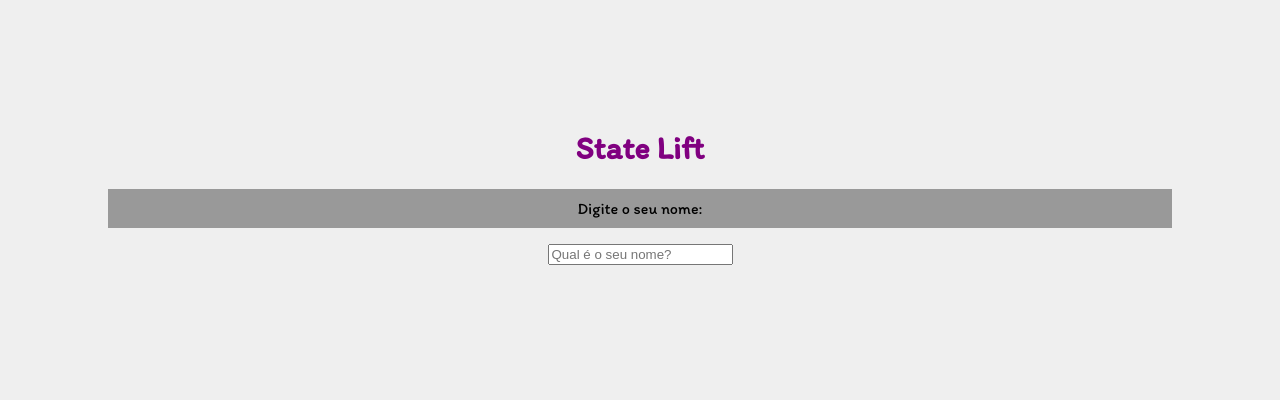
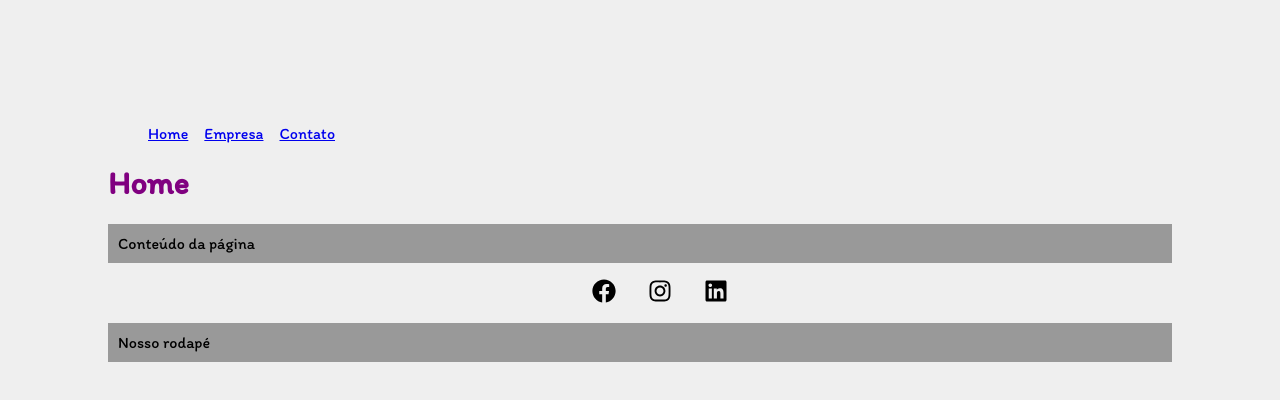
Before and after one commit to marosleo/my-app, a React (Create React App) app: page / in a window 1280 px wide. Shown: the top 400 px of the page. Built offline with nearby package versions, Linux system fonts and the light colour scheme.

Commit message:
Rotas-arrumadas

```diff
--- a/src/App.js
+++ b/src/App.js
@@ -1,19 +1,23 @@
-import {useState} from 'react'
-
-import "./App.css";
-import SeuNome from './components/SeuNome'
-import Saudacao from './components/Saudacao';
+import {BrowserRouter as Router, Routes, Route} from 'react-router-dom'
+import Home from './pages/Home'
+import Contato from './pages/Contato'
+import Empresa from './pages/Empresa'
+import NavBar from './components/layouts/Navbar'
+import Footer from './components/layouts/Footer'
 
 function App() {
-  const [nome, setNome] = useState()
 
   return (
-    <div className="App">
-     <h1>State Lift</h1>
-     <SeuNome setNome={setNome} />
-     <Saudacao nome={nome}/>
-    </div>
-  );
+    <Router>
+      <NavBar/>
+      <Routes>
+          <Route exact path="/" element={<Home />} />
+          <Route path="/contato" element={<Contato />} />
+          <Route path="/empresa" element={<Empresa />} />
+      </Routes>
+      <Footer />
+    </Router>
+  )
 }
 
 export default App;
--- /dev/null
+++ b/src/components/layouts/Footer.js
@@ -0,0 +1,18 @@
+import { FaFacebook, FaInstagram, FaLinkedin } from 'react-icons/fa'
+import styles from './Footer.module.css'
+
+function Footer(){
+    return(
+        <footer>
+            <ul className={styles.social_list}>
+                <li><FaFacebook/></li>
+                <li><FaInstagram/></li>
+                <li><FaLinkedin/></li>
+            </ul>
+            <p>
+                Nosso rodapé
+            </p>
+        </footer>
+    )
+}
+export default Footer
--- /dev/null
+++ b/src/components/layouts/Footer.module.css
@@ -0,0 +1,15 @@
+.social_list {
+  display: flex;
+  justify-content: center;
+  align-items: center;
+  list-style: none;
+}
+
+.social_list li {
+  margin: 0 1em;
+}
+
+.social_list svg {
+  font-size: 1.5em;
+  cursor: pointer;
+}
--- /dev/null
+++ b/src/components/layouts/NavBar.module.css
@@ -0,0 +1,8 @@
+.list {
+  display: flex;
+  list-style: none;
+}
+
+.item{
+  margin-right: 1em;
+}
--- /dev/null
+++ b/src/components/layouts/Navbar.js
@@ -0,0 +1,20 @@
+import {Link} from 'react-router-dom'
+import styles from './NavBar.module.css'
+
+function NavBar(){
+    return(
+        <ul className={styles.list}>
+        <li className={styles.item}>
+          <Link to='/'>Home</Link>
+        </li>
+        <li className={styles.item}>
+          <Link to='/empresa'>Empresa</Link>
+        </li>
+
+        <li className={styles.item}>
+          <Link to='/contato'>Contato</Link>
+        </li>
+      </ul>
+    )
+}
+export default NavBar;
--- /dev/null
+++ b/src/pages/Contato.js
@@ -0,0 +1,10 @@
+function Contato() {
+  return (
+    <div>
+      <h1>Contato</h1>
+      <p>Conteúdo da página</p>
+    </div>
+  )
+}
+
+export default Contato
--- /dev/null
+++ b/src/pages/Empresa.js
@@ -0,0 +1,10 @@
+function Empresa() {
+  return (
+    <div>
+      <h1>Empresa</h1>
+      <p>Conteúdo da página</p>
+    </div>
+  )
+}
+
+export default Empresa
--- /dev/null
+++ b/src/pages/Home.js
@@ -0,0 +1,10 @@
+function Home() {
+  return (
+    <div>
+      <h1>Home</h1>
+      <p>Conteúdo da página</p>
+    </div>
+  )
+}
+
+export default Home
```
Also changed, not shown: package.json (+6 -1 lines), 1 other file (tests, documents, lock files or other folders).
